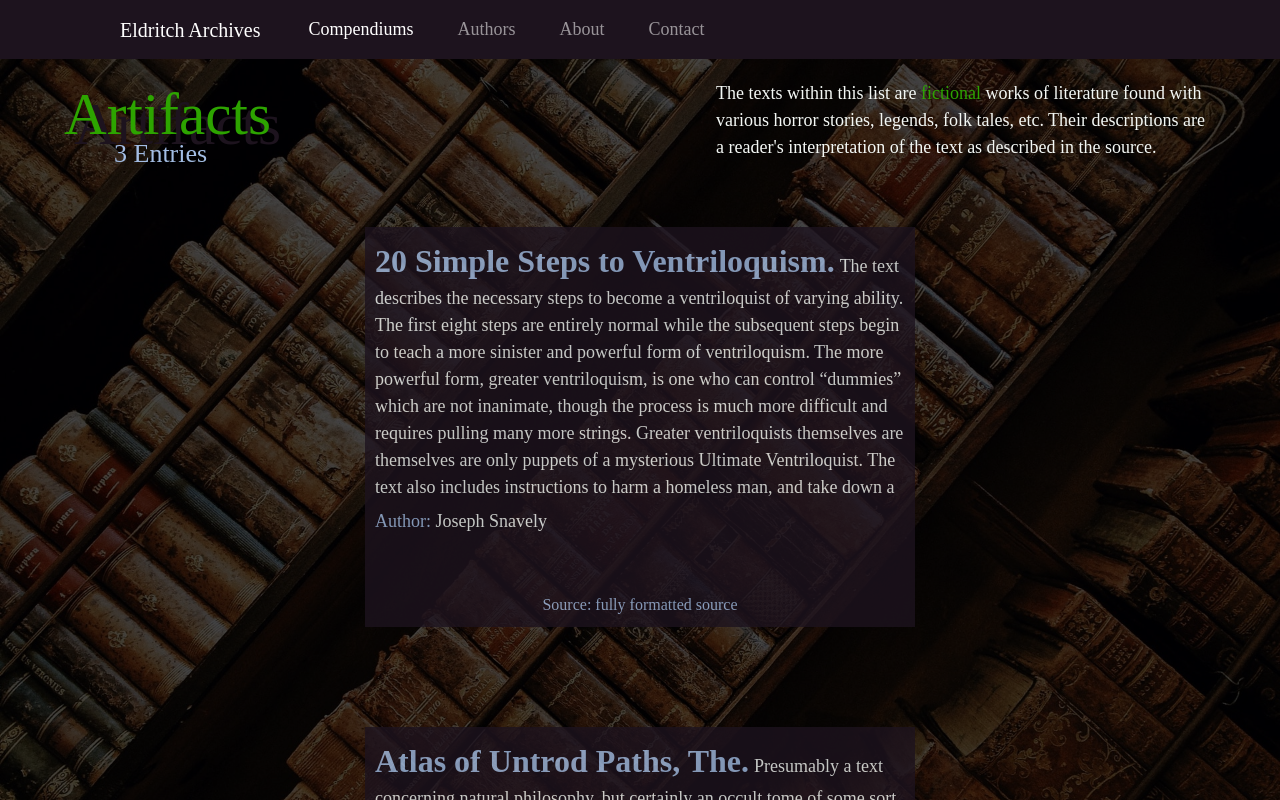
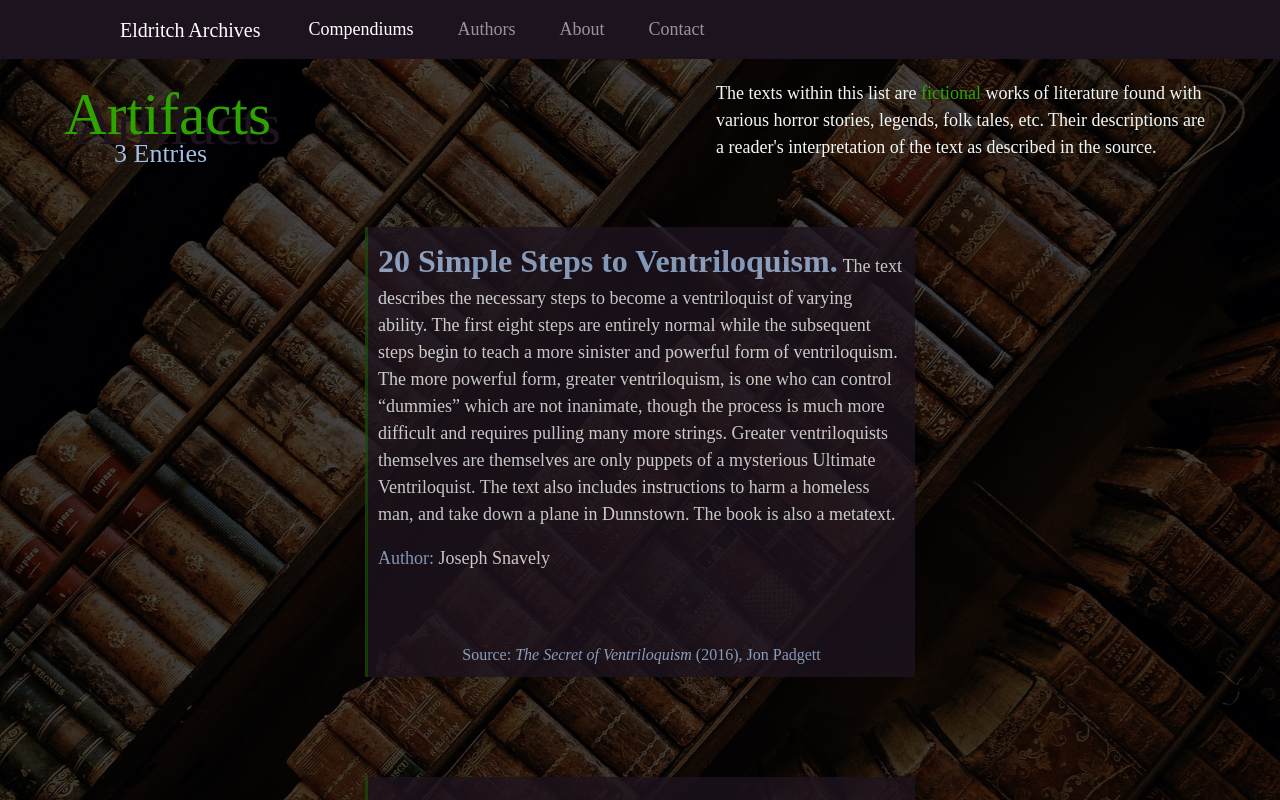
Before and after one commit to Owenx25/EldritchArchivesClient, a React (Create React App) app: page /compendiums/artifacts in a window 1280 px wide. Built offline with nearby package versions, Linux system fonts and the light colour scheme; a web font is replaced by a local one.

Commit message:
source formatting and some entry styling

```diff
--- a/src/components/CompendiumEntry.js
+++ b/src/components/CompendiumEntry.js
@@ -6,8 +6,8 @@ export default function CompendiumEntry({entryData}) {
     // compendium information like location, or known locations.
     // Could also just save these for modal!
     return (
-        <div className={styles.box} style={{backgroundColor: `var(${COLORS.background})`}}>
-            <div>
+        <div className={styles.box}>
+            <div style={{height: "100%"}}>
                 <div className={styles['content-container']}>
                     <p>
                         <span className="entry-title-font" style={{color: `var(${COLORS.content})`, marginRight: "5px"}}>{entryData.title}.</span>
@@ -15,23 +15,51 @@ export default function CompendiumEntry({entryData}) {
                     </p>
                 </div>
                 <div className={styles['tags-container']}>
-                    {/* TODO make these tags dynamically generated! */}
-                    <p>
-                        <span className="entry-content-font" style={{color: `var(${COLORS.content})`}}>Author: </span>
-                        <span className="entry-content-font" style={{color: `var(${COLORS.subtext})`}}>{entryData.author}</span>
-                    </p>
+                    {buildTags(entryData)}
                 </div>
             </div>
             <div className={styles['source-container']}>
-                <p className="entry-source-font" style={{color: `var(${COLORS.content})`, margin: 0}}>
-                    Source: {buildSource(entryData)}
-                </p>
+                {buildSource(entryData)}
             </div>
         </div>
     )
 }
 
 function buildSource(entryData) {
-    // Use response data to format source
-    return "fully formatted source"
+    const source = entryData.source;
+    let sourceElement;
+    if (source.hasOwnProperty('parentSource')) {
+        sourceElement = <span>"{source.title}", <i>{source.parentSource}</i> ({source.year}), {source.author}</span>
+    } else {
+        sourceElement = <span><i>{source.title}</i> ({source.year}), {source.author}</span>
+    }
+
+
+    return (
+        <p className="entry-source-font" style={{color: `var(${COLORS.content})`, margin: 0}}>
+            Source: {sourceElement}
+        </p>
+    )
 }
+
+function capitalize(string) {
+    return string.charAt(0).toUpperCase() + string.slice(1);
+}
+
+function buildTags(entryData) {
+    const tagElements = [];
+
+    for (const [label,value] of Object.entries(entryData.tags)) {
+        tagElements.push(
+            <p style={{margin: 0, lineHeight: "1.3"}} key={label}>
+                <span className="entry-content-font" style={{color: `var(${COLORS.content})`}}>
+                    {capitalize(label) + ': '}
+                </span>
+                <span className="entry-content-font" style={{color: `var(${COLORS.subtext})`}}>
+                    {value}
+                </span>
+            </p>
+        )
+    }
+    return tagElements;
+}
--- a/src/components/CompendiumPage.js
+++ b/src/components/CompendiumPage.js
@@ -20,24 +20,44 @@ export default function CompendiumPage(props) {
         {
             "compendium": "texts",
             "title": "20 Simple Steps to Ventriloquism",
-            "source": "The Secret of Ventriloquism",
-            "author": "Joseph Snavely",
             "description": "The text describes the necessary steps to become a ventriloquist of varying ability. The first eight steps are entirely normal while the subsequent steps begin to teach a more sinister and powerful form of ventriloquism. The more powerful form, greater ventriloquism, is one who can control “dummies” which are not inanimate, though the process is much more difficult and requires pulling many more strings. Greater ventriloquists themselves are themselves are only puppets of a mysterious Ultimate Ventriloquist. The text also includes instructions to harm a homeless man, and take down a plane in Dunnstown. The book is also a metatext.",
+            "tags": {
+                "author": "Joseph Snavely",
+
+            },
+            "source": {
+                "title": "The Secret of Ventriloquism",
+                "year": "2016",
+                "author": "Jon Padgett"
+            },
             "references": ["The Infusorium", "The Secret of Ventriloquism"]
         },
         {
             "compendium": "texts",
             "title": "Atlas of Untrod Paths, The",
-            "source": "Lovecraft Country",
-            "author": "Unknown",
-            "description": "Presumably a text concerning natural philosophy, but certainly an occult tome of some sort which is of particular interest because it was sold by a rogue member of the Braithwhite family, Henry Braithwhite (using alias Henry Narrow) to fund an escape with his black wife, Pearl."
+            "description": "Presumably a text concerning natural philosophy, but certainly an occult tome of some sort which is of particular interest because it was sold by a rogue member of the Braithwhite family, Henry Braithwhite (using alias Henry Narrow) to fund an escape with his black wife, Pearl.",
+            "tags": {
+                "author": "Unknown"
+            },
+            "source": {
+                "title": "Lovecraft Country",
+                "year": "2016",
+                "author": "Matt Ruff"
+            }
         },
         {
             "compendium": "texts",
             "title": "Black As Darkness",
-            "source": "Black As Darkness",
-            "author": "Various, A film",
-            "description": "A black and white 1940’s film starring Verna Karndess. The film was adapted from the Lilith Blake short story “The Reunion” about a ghostly murderess stalking the streets. Oxford Don Muswell warned against the filming, stating that Blake’s work was a form of incantations which would cause unforeseen consequences. The audio and video was distorted and fights broke out at its first viewing because clips were missing and added and distorted. A hissing background static persists throughout the film. Only a small amount of bootleg copies remain. Verna’s widower learned of her murder by watching the film."
+            "description": "A black and white 1940’s film starring Verna Karndess. The film was adapted from the Lilith Blake short story “The Reunion” about a ghostly murderess stalking the streets. Oxford Don Muswell warned against the filming, stating that Blake’s work was a form of incantations which would cause unforeseen consequences. The audio and video was distorted and fights broke out at its first viewing because clips were missing and added and distorted. A hissing background static persists throughout the film. Only a small amount of bootleg copies remain. Verna’s widower learned of her murder by watching the film.",
+            "tags": {
+                "author": "Various, A film",
+            },
+            "source": {
+                "title": "Black As Darkness",
+                "parentSource": "The White Hands and Other Weird Tales",
+                "year": "2006",
+                "author": "Mark Samuels"
+            }
         },
     ]
 
--- a/src/components/css/CompendiumEntry.module.css
+++ b/src/components/css/CompendiumEntry.module.css
@@ -1,12 +1,21 @@
 .box {
     width: 550px;
-    height: 400px;
+    height: 450px;
     place-self: center;
     opacity: 0.8;
     padding: 10px;
     display: flex;
     flex-direction: column;
     justify-content: space-between;
+    border-left: solid var(--shaggoth-green) 3px;
+
+    background-color: var(--dagon-purple);
+    transition: opacity 0.5s, border-radius 0.3s;
+}
+
+.box:hover {
+    opacity: 1;
+    border-radius: 20px 0 0 20px;
 }
 
 .content-container {
```
